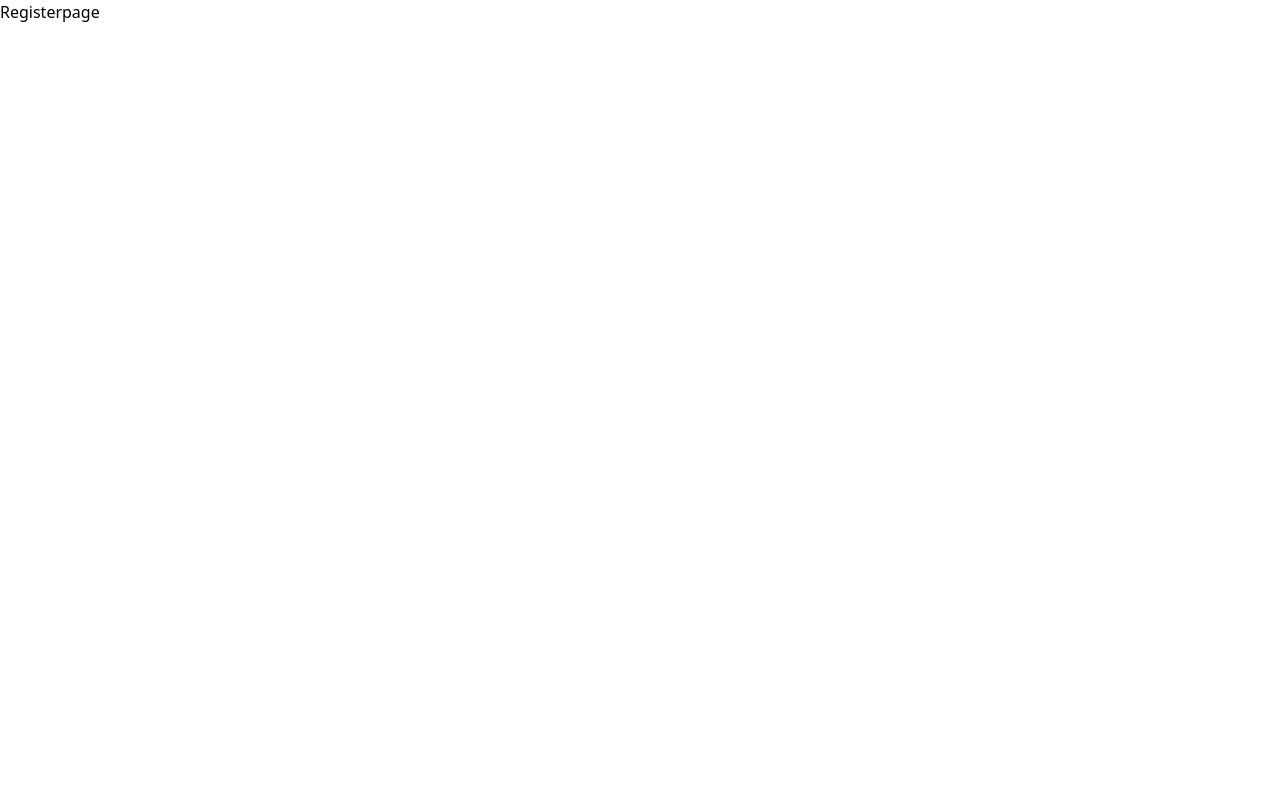
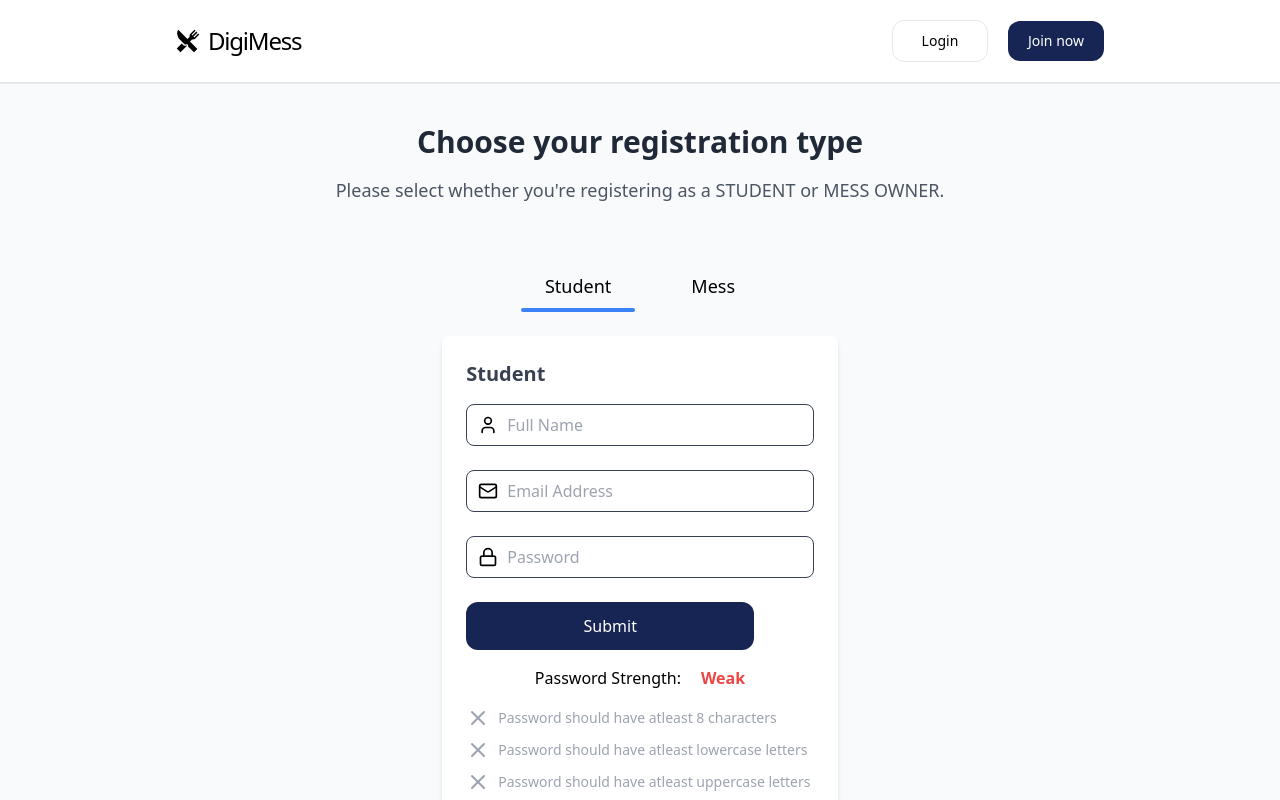
Before and after one commit to SarangKulkarniamb/MessManagement, a React (Vite) app in the folder frontend/: page /register in a window 1280 px wide. Shown: the top 800 px of the page. Built offline with nearby package versions, Linux system fonts and the light colour scheme.

Commit message:
basic form ready

```diff
--- a/frontend/package.json
+++ b/frontend/package.json
@@ -12,6 +12,7 @@
   "dependencies": {
     "framer-motion": "^11.15.0",
     "frontend": "file:",
+    "lucide-react": "^0.469.0",
     "react": "^18.3.1",
     "react-dom": "^18.3.1",
     "react-icons": "^5.4.0",
--- a/frontend/src/components/navbar/Menu.jsx
+++ b/frontend/src/components/navbar/Menu.jsx
@@ -1,34 +1,36 @@
-//import React from "react";
 import { motion, AnimatePresence } from "framer-motion";
+import { Link } from "react-router-dom";
 
 const Menu = ({ open }) => {
   return (
-    <AnimatePresence mode="wait">
+    <AnimatePresence>
       {open && (
         <motion.div
-          initial={{ opacity: 0, y: -100 }}
+          initial={{ opacity: 0, y: -20 }}
           animate={{ opacity: 1, y: 0 }}
-          exit={{ opacity: 0, y: -100 }}
-          transition={{ duration: 0.3 }}
-          className="absolute top-20 left-0 w-full z-20 sm:hidden"
+          exit={{ opacity: 0, y: -20 }}
+          transition={{ duration: 0.3, ease: "easeInOut" }}
+          className="absolute top-24 w-full transform -translate-x-1/2 z-20 md:hidden bg-blue-700 shadow-lg rounded-3xl"
         >
-          <div className="gap-5 items-center py-10 m-6 text-xl rounded-3xl bg-blue-700 font-medium text-white">
-            <ul className="flex flex-col gap-5 items-center">
+          <div className="py-6 text-center text-white font-medium">
+            <ul className="flex flex-col gap-6">
               <li>
-                <a href="#" className="hover:text-gray-900 text-bold">
-                  Home
-                </a>
+                <Link
+                  to="/login"
+                  className="hover:text-gray-300 transition "
+                >
+                  Login
+                </Link>
               </li>
               <li>
-                <a href="#" className="hover:text-gray-900 text-bold">
-                  About
-                </a>
+                <Link
+                  to="/register"
+                  className="hover:text-gray-300 transition"
+                >
+                  Join Now
+                </Link>
               </li>
-              <li>
-                <a href="#" className="hover:text-gray-900 text-bold">
-                  Contact
-                </a>
-              </li>
+
             </ul>
           </div>
         </motion.div>
--- a/frontend/src/components/navbar/Navbar.jsx
+++ b/frontend/src/components/navbar/Navbar.jsx
@@ -2,31 +2,34 @@ import React from "react";
 import { IoRestaurantSharp } from "react-icons/io5";
 import { FiMenu } from "react-icons/fi";
 import Menu from "./Menu";
-import { FaSun, FaSnowflake } from "react-icons/fa";
-import { motion, AnimatePresence } from "framer-motion";
-import { Link } from 'react-router-dom'
+import { motion } from "framer-motion";
+import { Link } from "react-router-dom";
+
 const Navbar = () => {
   const [open, setOpen] = React.useState(false);
 
   function toggleMenu() {
     setOpen(!open);
   }
-  let rotate = 180 * open;
+
+  let rotate = open ? 180 : 0;
+
   return (
     <>
-      <nav className="border-b-2 px-40 border-gray-150">
+      <nav className="border-b-2 lg:px-40 border-gray-150">
         <div className="container flex justify-between items-center py-5">
           {/* Logo */}
-          <Link to="/"><div className="text-2xl flex gap-2 items-center">
+          <Link to="/">
+            <div className="text-2xl flex gap-2 items-center">
               <IoRestaurantSharp />
               <p className="font-medium tracking-tighter">DigiMess</p>
-          </div></Link>
-
+            </div>
+          </Link>
 
           {/* Links */}
           <div className="flex gap-5 items-center">
-
-            <div className="sm:hidden">
+            {/* Mobile Menu */}
+            <div className="md:hidden">
               <motion.div
                 animate={{ rotate: rotate }}
                 transition={{ duration: 0.4 }}
@@ -35,20 +38,14 @@ const Navbar = () => {
                   <FiMenu />
                 </button>
               </motion.div>
-
             </div>
 
+            {/* Desktop Links */}
             <motion.div
-            className="hidden text-xl sm:flex gap-4 items-center"
+              className="hidden md:flex gap-4 items-center"
               whileHover={{ scale: 1.05 }}
-            whileTap={{ scale: 0.8 }}>
-              <FaSnowflake />
-            </motion.div>
-
-            <motion.div
-            className="hidden sm:flex gap-4 items-center"
-            whileHover={{ scale: 1.05 }}
-            whileTap={{ scale: 0.8 }}>
+              whileTap={{ scale: 0.8 }}
+            >
               <Link to="/login">
                 <button className="flex items-center justify-center text-sm bg-white text-black p-5 h-8 w-24 rounded-xl border">
                   <p>Login</p>
@@ -56,22 +53,22 @@ const Navbar = () => {
               </Link>
             </motion.div>
             <motion.div
-            className="hidden sm:flex gap-4 items-center"
+              className="hidden md:flex gap-4 items-center"
               whileHover={{ scale: 1.05 }}
-            whileTap={{ scale: 0.8 }}>
+              whileTap={{ scale: 0.8 }}
+            >
               <Link to="/register">
                 <button className="flex items-center justify-center text-sm bg-blue-950 text-white p-5 h-8 w-34 rounded-xl font-medium">
                   <p>Join now</p>
                 </button>
               </Link>
             </motion.div>
-
           </div>
         </div>
       </nav>
 
       {/* Menu */}
-      <Menu open={open}/>
+      <Menu open={open} />
     </>
   );
 };
--- /dev/null
+++ b/frontend/src/components/register/Input.jsx
@@ -0,0 +1,14 @@
+const Input = ({ icon: Icon, ...props }) => {
+	return (
+		<div className='relative mb-6'>
+			<div className='absolute inset-y-0 left-0 flex items-center pl-3 pointer-events-none'>
+				<Icon className='size-5 text-black' />
+			</div>
+			<input
+				{...props}
+				className='w-full pl-10 pr-3 py-2  rounded-lg border border-gray-700 focus:border-blue-700  focus:ring-blue-500 text-black placeholder-gray-400 transition duration-200'
+			/>
+		</div>
+	);
+};
+export default Input;
--- /dev/null
+++ b/frontend/src/components/register/PasswordStrength.jsx
@@ -0,0 +1,77 @@
+import React, { useState, useEffect } from 'react';
+import {Check ,X} from 'lucide-react'
+const PasswordStrength = ({ password }) => {
+    const [score, setScore] = useState(0);
+    const [feedback, setFeedback] = useState('Weak');
+
+    useEffect(() => {
+      const evaluatePasswordStrength = (password) => {
+        if (!password) {
+          setScore(0);
+          setFeedback('Weak');
+          return;
+        }
+
+        let tempScore = 0;
+
+        if (password.length > 8) tempScore += 1;
+        if (/[a-z]/.test(password)) tempScore += 1;
+        if (/[A-Z]/.test(password)) tempScore += 1;
+        if (/\d/.test(password)) tempScore += 1;
+        if (/[^A-Za-z0-9]/.test(password)) tempScore += 1;
+
+        setScore(tempScore);
+
+        if (tempScore <= 2) {
+          setFeedback('Weak');
+        } else if (tempScore <= 4) {
+          setFeedback('Moderate');
+        } else {
+          setFeedback('Strong');
+        }
+      };
+
+      evaluatePasswordStrength(password);
+    }, [password]);
+
+    const getFeedbackColor = () => {
+        if (feedback === 'Weak') return 'text-red-500';
+        if (feedback === 'Moderate') return 'text-yellow-500';
+        if (feedback === 'Strong') return 'text-green-500';
+    };
+
+    return (
+
+    <div className="mt-4">
+        <div className="flex gap-5 justify-center">
+        <h1>Password Strength:</h1>
+        <p className={`${getFeedbackColor()} font-semibold`}>{feedback}</p>
+    </div>
+    <ul className="flex flex-col mt-4 text-sm gap-2">
+      <li className={`flex items-center ${password.length > 8 ? 'text-green-400' : 'text-gray-400'}`}>
+        {password.length > 8 ? <Check className="mr-2" /> : <X className="mr-2" />}
+        {password.length > 8 ? 'Contains enough characters' : 'Password should have atleast 8 characters'}
+      </li>
+      <li className={`flex items-center ${/[a-z]/.test(password) ? 'text-green-400' : 'text-gray-400'}`}>
+        {/[a-z]/.test(password) ? <Check className="mr-2" /> : <X className="mr-2" />}
+        {/[a-z]/.test(password) ? 'Contains lowercase letters' : 'Password should have atleast lowercase letters'}
+      </li>
+      <li className={`flex items-center ${/[A-Z]/.test(password) ? 'text-green-400' : 'text-gray-400'}`}>
+        {/[A-Z]/.test(password) ? <Check className="mr-2" /> : <X className="mr-2" />}
+        {/[A-Z]/.test(password) ? 'Contains uppercase letters' : 'Password should have atleast uppercase letters'}
+      </li>
+      <li className={`flex items-center ${/\d/.test(password) ? 'text-green-400' : 'text-gray-400'}`}>
+        {/\d/.test(password) ? <Check className="mr-2" /> : <X className="mr-2" />}
+        {/\d/.test(password) ? 'Contains numbers' : 'Password should have atleast numbers'}
+      </li>
+      <li className={`flex items-center ${/[^A-Za-z0-9]/.test(password) ? 'text-green-400' : 'text-gray-400'}`}>
+        {/[^A-Za-z0-9]/.test(password) ? <Check className="mr-2" /> : <X className="mr-2" />}
+        {/[^A-Za-z0-9]/.test(password) ? 'Contains special characters' : 'Password should have atleast special characters'}
+      </li>
+    </ul>
+  </div>
+
+  );
+};
+
+export default PasswordStrength;
--- /dev/null
+++ b/frontend/src/components/register/SharedForm.jsx
@@ -0,0 +1,149 @@
+import { useState } from "react";
+import { motion, AnimatePresence } from "framer-motion";
+import Input from "./Input";
+import { Mail, Lock, User } from "lucide-react";
+import {Link} from "react-router-dom"
+import PasswordStrength from "./PasswordStrength";
+
+const Form1 = () => {
+  const [name, setName] = useState("");
+  const [email, setEmail] = useState("");
+  const [password, setPassword] = useState("");
+
+
+  return (
+    <motion.div
+      key="form1"
+      initial={{ opacity: 0, x: -50 }}
+      animate={{ opacity: 1, x: 0 }}
+      exit={{ opacity: 0, x: 50 }}
+      className="p-6 bg-white rounded-lg shadow-md space-y-4"
+    >
+      <h2 className="text-xl font-bold text-gray-700">Student</h2>
+      <form>
+        <Input
+          icon={User}
+          type="text"
+          placeholder="Full Name"
+          value={name}
+          onChange={(e) => setName(e.target.value)}
+        />
+        <Input
+          icon={Mail}
+          type="email"
+          placeholder="Email Address"
+          value={email}
+          onChange={(e) => setEmail(e.target.value)}
+        />
+        <Input
+          icon={Lock}
+          type="password"
+          placeholder="Password"
+          value={password}
+          onChange={(e) => setPassword(e.target.value)}
+        />
+
+        <motion.div
+              className="flex items-center"
+              whileHover={{ scale: 1.05 }}
+              whileTap={{ scale: 0.8 }}
+            >
+              <Link to="/register">
+                <button className="flex items-center justify-center text-md bg-blue-950 text-white h-12 w-72 rounded-xl font-medium">
+                  Submit
+                </button>
+              </Link>
+         </motion.div>
+
+         {/* password strength */}
+         <PasswordStrength password={password}/>
+
+      </form>
+    </motion.div>
+  );
+};
+
+const Form2 = () => {
+  const [name, setName] = useState("");
+
+  return (
+    <motion.div
+      key="form2"
+      initial={{ opacity: 0, x: 50 }}
+      animate={{ opacity: 1, x: 0 }}
+      exit={{ opacity: 0, x: -50 }}
+      className="p-6 bg-white rounded-lg shadow-md space-y-4"
+    >
+      <h2 className="text-xl font-bold text-gray-700">Mess</h2>
+      <form>
+        <Input
+          icon={User}
+          type="text"
+          placeholder="Full Name"
+          value={name}
+          onChange={(e) => setName(e.target.value)}
+        />
+      </form>
+    </motion.div>
+  );
+};
+
+const SharedForm = () => {
+    const [step, setStep] = useState(1);
+
+    return (
+      <div className="min-h-screen flex flex-col items-center bg-gray-50 py-10 px-4">
+        <div className="text-center mb-8">
+        <h1 className="text-3xl font-semibold text-gray-800 mb-4">
+            Choose your registration type
+        </h1>
+        <p className="text-lg text-gray-600 mb-6">
+            Please select whether you're registering as a STUDENT or MESS OWNER.
+        </p>
+        </div>
+
+        {/* Buttons for Step Selection */}
+        <div className="flex justify-center gap-8 mb-6">
+          <button
+            onClick={() => setStep(1)}
+            className={`relative px-6 py-3 text-lg text-black font-medium rounded-lg transition-all duration-300`}
+          >
+            Student
+            {step === 1 && (
+              <motion.div
+                className="absolute left-0 bottom-0 w-full h-1 bg-blue-500 rounded-full"
+                initial={{ scaleX: 0 }}
+                animate={{ scaleX: 1 }}
+                exit={{ scaleX: 0 }}
+                transition={{ duration: 0.3, ease: "easeInOut" }}
+              />
+            )}
+          </button>
+
+          <button
+            onClick={() => setStep(2)}
+            className={`relative px-6 py-3 text-lg text-black font-medium rounded-lg transition-all duration-300`}
+          >
+            Mess
+            {step === 2 && (
+              <motion.div
+                className="absolute left-0 bottom-0 w-full h-1 bg-blue-500 rounded-full"
+                initial={{ scaleX: 0 }}
+                animate={{ scaleX: 1 }}
+                exit={{ scaleX: 0 }}
+                transition={{ duration: 0.3, ease: "easeInOut" }}
+              />
+            )}
+          </button>
+        </div>
+
+        {/* Step Content */}
+        <AnimatePresence mode="wait">
+          {step === 1 && <Form1 />}
+          {step === 2 && <Form2 />}
+        </AnimatePresence>
+      </div>
+    );
+  };
+
+export default SharedForm;
--- a/frontend/src/pages/Homepage.jsx
+++ b/frontend/src/pages/Homepage.jsx
@@ -7,7 +7,7 @@ import { motion } from 'framer-motion'
 function Homepage() {
 
   return (
-    <div className="min-h-screen  overflow-x-hidden bg-white-50">
+    <div className="min-h-screen overflow-x-hidden bg-white-50">
       <motion.div
         variants={{
           hidden: { opacity: 1 },
--- a/frontend/src/pages/Registerpage.jsx
+++ b/frontend/src/pages/Registerpage.jsx
@@ -1,9 +1,60 @@
 import React from 'react'
-
+import SharedForm from '../components/register/SharedForm'
+import Navbar from '../components/navbar/Navbar'
+import Footer from '../components/footer/Footer'
+import {motion} from 'framer-motion'
 const Registerpage = () => {
   return (
-    <div>Registerpage</div>
+    <div className="min-h-screen overflow-x-hidden bg-white-50">
+      <motion.div
+        variants={{
+          hidden: { opacity: 1 },
+          visible: {
+            opacity: 1,
+            transition: {
+              staggerChildren: 0.2,
+            },
+          },
+        }}
+        initial="hidden"
+        animate="visible"
+      >
+        <motion.div
+            variants={{
+                hidden: { opacity: 0, y: 20 },
+                visible: {
+                    opacity: 1,
+                    y: 0,
+                    transition: {
+                    duration: 0.8,
+                    ease: "easeInOut",
+                    },
+                },
+            }}>
+            <Navbar />
+        </motion.div>
+        <motion.div
+            variants={{
+                hidden: { opacity: 0, y: 20 },
+                visible: {
+                    opacity: 1,
+                    y: 0,
+                    transition: {
+                    duration: 0.8,
+                    ease: "easeInOut",
+                    },
+                },
+            }}>
+                <SharedForm />
+        </motion.div>
+
+            <Footer />
+
+      </motion.div>
+    </div>
+
   )
 }
 
+
 export default Registerpage
```
Also changed, not shown: frontend/src/pages/Loginpage.jsx (line endings or trailing spaces), 2 other files (tests, documents, lock files or other folders). Lines whose indentation alone changed are shown as unchanged.
